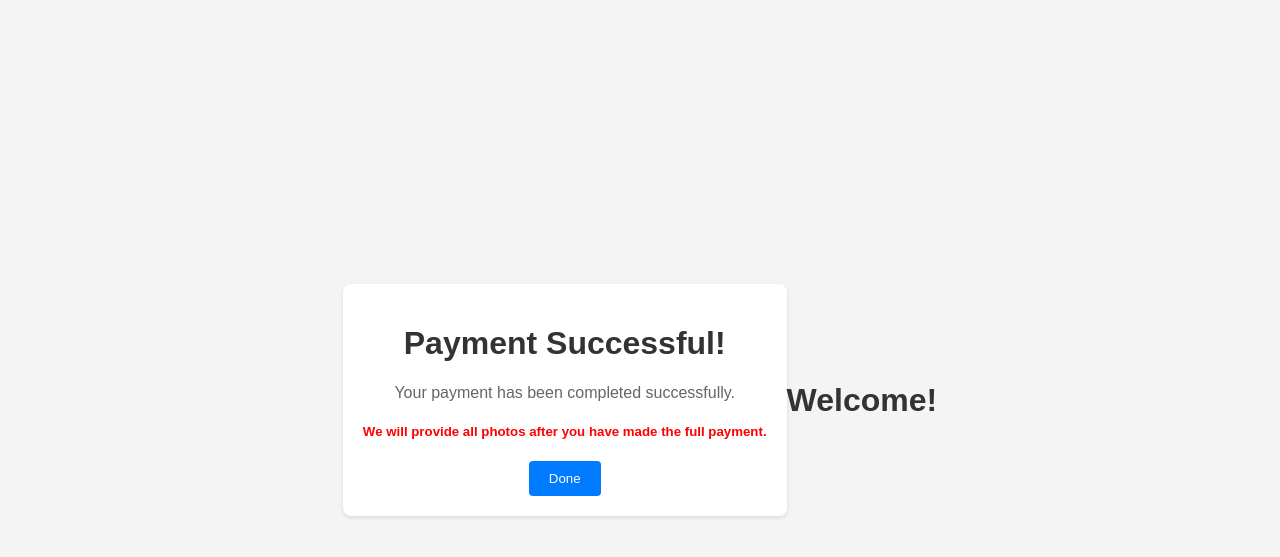
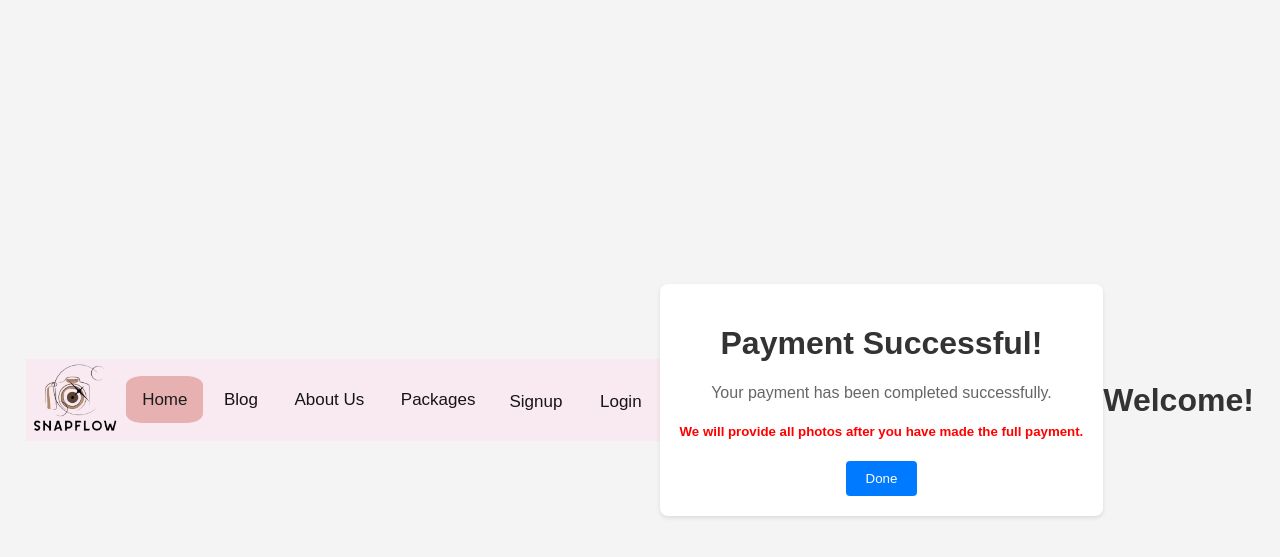
Before and after one commit to Melanka2/snapflow, a PHP site: page /project/pages/paysuccessful in a window 1280 px wide. Shown: the top 557 px of the page. Run offline with PHP 8.4, Linux system fonts and the light colour scheme.

Commit message:
update menu bar

```diff
--- a/app/views/pages/paysuccessful.php
+++ b/app/views/pages/paysuccessful.php
@@ -6,6 +6,23 @@
 
 </head>
 <body>
+
+<div class="topnav">
+    <div class="test">
+      <img src="<?php echo URLROOT ?>/public/images/logo new.png" alt="logo" width="100">
+    </div>
+    <div>
+      <a class="active" href="#home">Home</a>
+      <a href="#Blog">Blog</a>
+      <a href="#About us">About Us</a>
+      <a href="#Packages">Packages</a>
+    </div>
+    <div class="log">
+      <a href="<?php echo URLROOT ?>/PageController/signup">Signup</a>
+      <a href="<?php echo URLROOT ?>/PageController/signIn">Login</a>
+    </div>
+</div>
+
 	<div class="container">
 		<h1>Payment Successful!</h1>
 		<p>Your payment has been completed successfully.</p>
--- a/public/css/style_paysuccessful.css
+++ b/public/css/style_paysuccessful.css
@@ -42,3 +42,53 @@ button {
 button:hover {
     background-color: #0056b3;
 }
+
+.topnav {
+	background-color: #F9EAF2;
+	text-align: center;
+	display: flex;
+	align-items: center;
+	justify-content: space-between;
+  }
+
+  .topnav a {
+	float: center;
+	color: #151515;
+	text-align: center;
+	padding: 14px 16px;
+	text-decoration: none;
+	font-size: 17px;
+  }
+
+  .topnav a:hover {
+	background-color: #ddd;
+	color: rgb(20, 19, 19);
+  }
+
+  .topnav a.active {
+	background-color: #e7b1b1;
+	color: rgb(28, 28, 28);
+	border-radius: 20%;
+
+  }
+
+  .login-btn {
+	display: none;
+  }
+
+  .signup-btn {
+	display: none;
+  }
+
+  .log {
+	color: black;
+	background-color: #F9EAF2;
+	text-align: right;
+	font-size: 20px;
+	float: right;
+	border-color: black;
+	margin: 4px 2px;
+	cursor: pointer;
+	border-radius: 20%;
+
+  }
```
